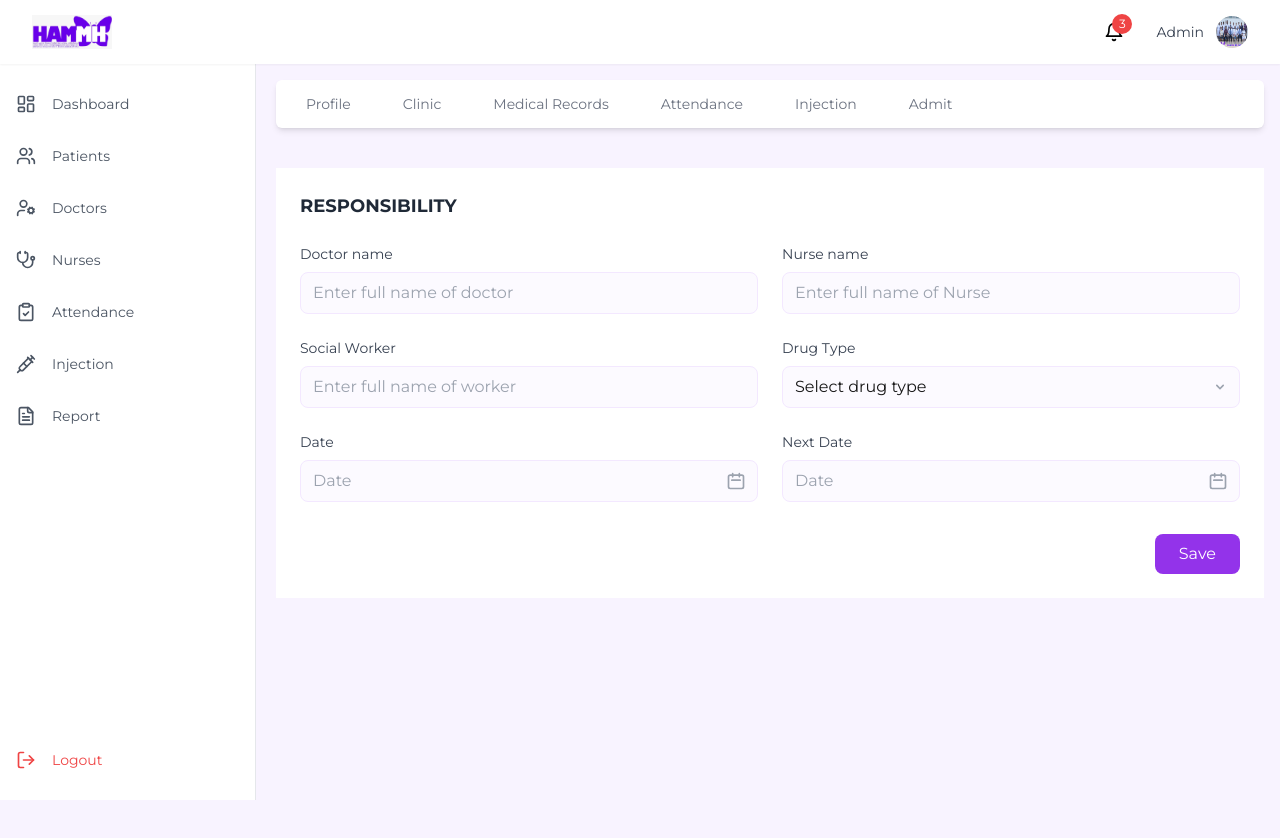
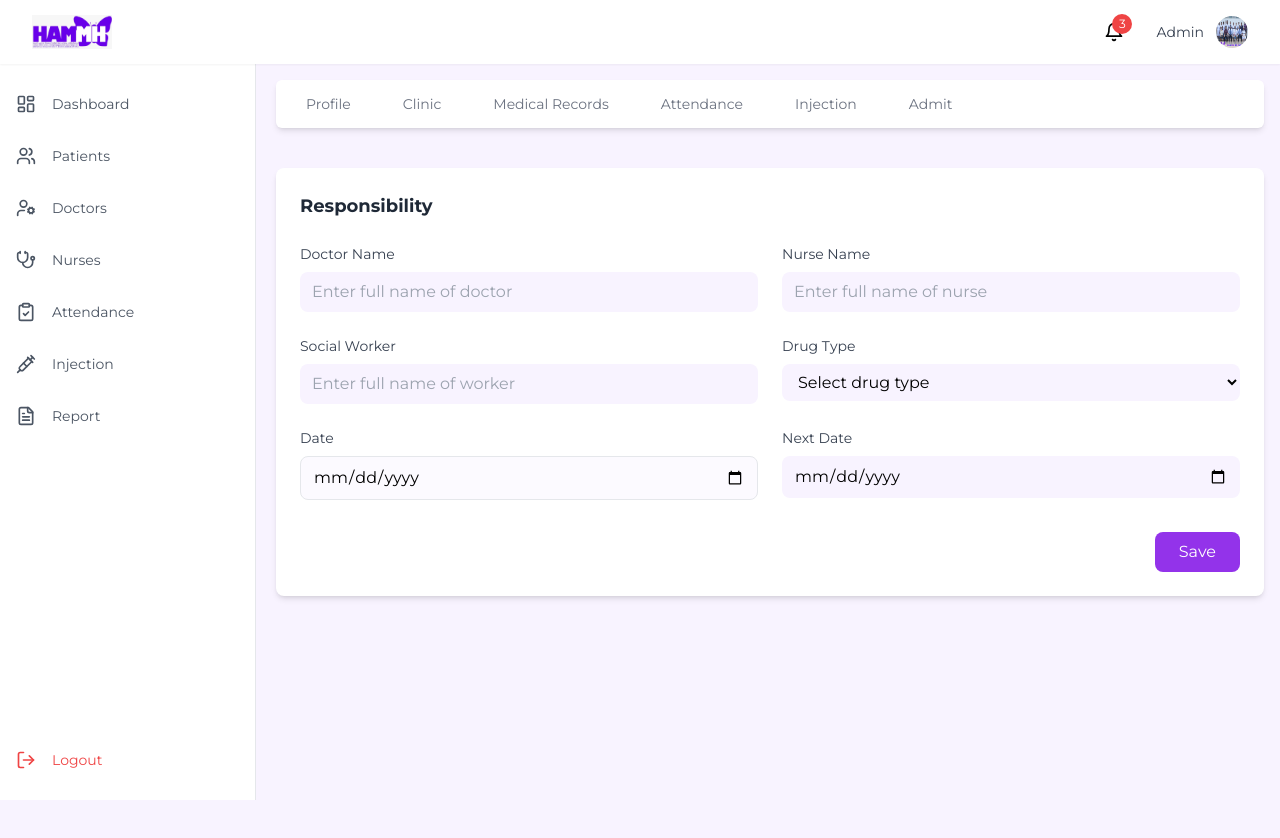
Before and after one commit to Rdilshan/HAMMH, a Next.js app: page /dashboard/patients/1/injection/responsibility in a window 1280 px wide. Shown: the top 838 px of the page. Built offline with nearby package versions, Linux system fonts and the light colour scheme.

Commit message:
injection add new page

```diff
--- a/src/app/dashboard/patients/[id]/injection/page.tsx
+++ b/src/app/dashboard/patients/[id]/injection/page.tsx
@@ -1,6 +1,7 @@
 'use client'
 import React, { useState } from 'react';
 import { BiSolidRightArrow, BiSolidDownArrow } from 'react-icons/bi';
+import { useRouter } from 'next/navigation';
 
 const InjectionRecordsSection = () => {
   const [currentPage, setCurrentPage] = useState(1);
@@ -32,6 +33,7 @@ const InjectionRecordsSection = () => {
   };
 
   const nextInjectionDate = '11:27 AM, Thursday, October 31, 2024';
+  const router = useRouter();
 
   return (
     <div className="p-6 space-y-6">
@@ -47,7 +49,9 @@ const InjectionRecordsSection = () => {
       <div className="bg-white p-6 rounded-lg shadow-sm border border-gray-100">
         <div className="flex justify-between items-center mb-6">
           <h2 className="text-lg font-semibold text-gray-800">INJECTION RECORDS</h2>
-          <button className="bg-purple-600 hover:bg-purple-700 text-white px-4 py-2 rounded-lg transition-colors duration-200 focus:outline-none focus:ring-2 focus:ring-purple-500 focus:ring-opacity-50">
+          <button
+           onClick={() => router.push('/dashboard/patients/20007876887/injection/responsibility')}
+          className="bg-purple-600 hover:bg-purple-700 text-white px-4 py-2 rounded-lg transition-colors duration-200 focus:outline-none focus:ring-2 focus:ring-purple-500 focus:ring-opacity-50">
             Add new records
           </button>
         </div>
--- a/src/app/dashboard/patients/[id]/injection/responsibility/page.tsx
+++ b/src/app/dashboard/patients/[id]/injection/responsibility/page.tsx
@@ -1,101 +1,162 @@
-import React from 'react';
+'use client'
+import React, { useState } from "react";
 
 const ResponsibilityForm = () => {
+
+  const [formData, setFormData] = useState({
+    doctorName: "",
+    nurseName: "",
+    socialWorker: "",
+    drugType: "",
+    date: "",
+    nextDate: "",
+  });
+
+  const handleChange = (e:any) => {
+    const { name, value } = e.target;
+    setFormData((prev) => ({
+      ...prev,
+      [name]: value,
+    }));
+  };
+
+
+  const handleSubmit = (e:any) => {
+    e.preventDefault();
+    console.log("Form Data Submitted:", formData);
+
+  };
+
   return (
-    <div className="p-6 bg-white">
-      <h2 className="text-lg font-semibold text-gray-800 mb-6">RESPONSIBILITY</h2>
+    <form onSubmit={handleSubmit} className="p-6 bg-white shadow-md rounded-lg">
+      <h2 className="text-lg font-semibold text-gray-800 mb-6">Responsibility</h2>
 
       <div className="grid grid-cols-1 md:grid-cols-2 gap-6">
-        {/* Doctor Name */}
+
         <div>
-          <label className="block text-sm font-medium text-gray-700 mb-2">Doctor name</label>
+          <label
+            htmlFor="doctorName"
+            className="block text-sm font-medium text-gray-700 mb-2"
+          >
+            Doctor Name
+          </label>
           <input
             type="text"
+            id="doctorName"
+            name="doctorName"
+            value={formData.doctorName}
+            onChange={handleChange}
             placeholder="Enter full name of doctor"
-            className="w-full px-3 py-2 rounded-lg bg-purple-50/50 border border-purple-100 focus:outline-none focus:ring-2 focus:ring-purple-500/20"
+            className="w-full px-3 py-2 rounded-lg bg-[#F8F3FF] text-black outline-none "
           />
         </div>
 
         {/* Nurse Name */}
         <div>
-          <label className="block text-sm font-medium text-gray-700 mb-2">Nurse name</label>
+          <label
+            htmlFor="nurseName"
+            className="block text-sm font-medium text-gray-700 mb-2"
+          >
+            Nurse Name
+          </label>
           <input
             type="text"
-            placeholder="Enter full name of Nurse"
-            className="w-full px-3 py-2 rounded-lg bg-purple-50/50 border border-purple-100 focus:outline-none focus:ring-2 focus:ring-purple-500/20"
+            id="nurseName"
+            name="nurseName"
+            value={formData.nurseName}
+            onChange={handleChange}
+            placeholder="Enter full name of nurse"
+            className="w-full px-3 py-2 rounded-lg bg-[#F8F3FF] text-black outline-none"
           />
         </div>
 
         {/* Social Worker */}
         <div>
-          <label className="block text-sm font-medium text-gray-700 mb-2">Social Worker</label>
+          <label
+            htmlFor="socialWorker"
+            className="block text-sm font-medium text-gray-700 mb-2"
+          >
+            Social Worker
+          </label>
           <input
             type="text"
+            id="socialWorker"
+            name="socialWorker"
+            value={formData.socialWorker}
+            onChange={handleChange}
             placeholder="Enter full name of worker"
-            className="w-full px-3 py-2 rounded-lg bg-purple-50/50 border border-purple-100 focus:outline-none focus:ring-2 focus:ring-purple-500/20"
+            className="w-full px-3 py-2 rounded-lg bg-[#F8F3FF] text-black outline-none"
           />
         </div>
 
         {/* Drug Type */}
         <div>
-          <label className="block text-sm font-medium text-gray-700 mb-2">Drug Type</label>
-          <div className="relative">
+          <label
+            htmlFor="drugType"
+            className="block text-sm font-medium text-gray-700 mb-2"
+          >
+            Drug Type
+          </label>
           <select
-              className="w-full px-3 py-2 rounded-lg bg-purple-50/50 border border-purple-100 focus:outline-none focus:ring-2 focus:ring-purple-500/20 appearance-none"
+            id="drugType"
+            name="drugType"
+            value={formData.drugType}
+            onChange={handleChange}
+            className="w-full px-3 py-2 rounded-lg bg-[#F8F3FF] text-black outline-none"
           >
             <option value="">Select drug type</option>
-              {/* Add drug type options here */}
+            <option value="type1">Type 1</option>
+            <option value="type2">Type 2</option>
           </select>
-            <div className="absolute inset-y-0 right-0 flex items-center pr-3 pointer-events-none">
-              <svg className="w-4 h-4 text-gray-400" viewBox="0 0 20 20" fill="currentColor">
-                <path fillRule="evenodd" d="M5.293 7.293a1 1 0 011.414 0L10 10.586l3.293-3.293a1 1 0 111.414 1.414l-4 4a1 1 0 01-1.414 0l-4-4a1 1 0 010-1.414z" clipRule="evenodd" />
-              </svg>
-            </div>
-          </div>
         </div>
 
         {/* Date */}
         <div>
-          <label className="block text-sm font-medium text-gray-700 mb-2">Date</label>
-          <div className="relative">
+          <label
+            htmlFor="date"
+            className="block text-sm font-medium text-gray-700 mb-2"
+          >
+            Date
+          </label>
           <input
-              type="text"
-              placeholder="Date"
-              className="w-full px-3 py-2 rounded-lg bg-purple-50/50 border border-purple-100 focus:outline-none focus:ring-2 focus:ring-purple-500/20"
+            type="date"
+            id="date"
+            name="date"
+            value={formData.date}
+            onChange={handleChange}
+            className="w-full px-3 py-2 rounded-lg bg-purple-50/50 border bg-[#F8F3FF] text-black outline-none"
           />
-            <div className="absolute inset-y-0 right-0 flex items-center pr-3">
-              <svg className="w-5 h-5 text-gray-400" fill="none" viewBox="0 0 24 24" stroke="currentColor">
-                <path strokeLinecap="round" strokeLinejoin="round" strokeWidth={2} d="M8 7V3m8 4V3m-9 8h10M5 21h14a2 2 0 002-2V7a2 2 0 00-2-2H5a2 2 0 00-2 2v12a2 2 0 002 2z" />
-              </svg>
-            </div>
-          </div>
         </div>
 
         {/* Next Date */}
         <div>
-          <label className="block text-sm font-medium text-gray-700 mb-2">Next Date</label>
-          <div className="relative">
+          <label
+            htmlFor="nextDate"
+            className="block text-sm font-medium text-gray-700 mb-2"
+          >
+            Next Date
+          </label>
           <input
-              type="text"
-              placeholder="Date"
-              className="w-full px-3 py-2 rounded-lg bg-purple-50/50 border border-purple-100 focus:outline-none focus:ring-2 focus:ring-purple-500/20"
+            type="date"
+            id="nextDate"
+            name="nextDate"
+            value={formData.nextDate}
+            onChange={handleChange}
+            className="w-full px-3 py-2 rounded-lg bg-[#F8F3FF] text-black outline-none"
           />
-            <div className="absolute inset-y-0 right-0 flex items-center pr-3">
-              <svg className="w-5 h-5 text-gray-400" fill="none" viewBox="0 0 24 24" stroke="currentColor">
-                <path strokeLinecap="round" strokeLinejoin="round" strokeWidth={2} d="M8 7V3m8 4V3m-9 8h10M5 21h14a2 2 0 002-2V7a2 2 0 00-2-2H5a2 2 0 00-2 2v12a2 2 0 002 2z" />
-              </svg>
-            </div>
-          </div>
         </div>
       </div>
 
       {/* Save Button */}
       <div className="mt-8 flex justify-end">
-        <button className="px-6 py-2 bg-purple-600 text-white rounded-lg hover:bg-purple-700 transition-colors duration-200 focus:outline-none focus:ring-2 focus:ring-purple-500 focus:ring-opacity-50">
+        <button
+          type="submit"
+          className="px-6 py-2 bg-purple-600 text-white rounded-lg hover:bg-purple-700 transition-colors duration-200 focus:outline-none focus:ring-2 focus:ring-purple-500 focus:ring-opacity-50"
+        >
           Save
         </button>
       </div>
-    </div>
+    </form>
   );
 };
 
--- a/src/app/dashboard/patients/page.tsx
+++ b/src/app/dashboard/patients/page.tsx
@@ -3,6 +3,7 @@ import { FaEdit } from 'react-icons/fa';
 import { BiSolidRightArrow } from "react-icons/bi";
 import { BiSolidDownArrow } from "react-icons/bi";
 import { useState } from 'react';
+import { useRouter } from 'next/navigation';
 
 const PatientsDetails = () => {
     const [searchQuery, setSearchQuery] = useState('');
@@ -24,9 +25,9 @@ const PatientsDetails = () => {
         { patientName: 'Ishara Kumara', NIC: '20003218765', contactNumber: '0768765432', address: 'Gampaha' },
     ];
 
-    const handleSearch = () => {
-        setCurrentPage(1);
-    };
+
+
+
 
     const handleCategoryChange = (e: any) => {
         setSelectedCategory(e.target.value);
@@ -59,11 +60,16 @@ const PatientsDetails = () => {
         setExpandedRow(expandedRow === index ? null : index);
     };
 
+    const router = useRouter();
+
+
     return (
         <div className="px-4 py-4 bg-[#F8F3FF]">
             <div className="flex flex-col md:flex-row justify-between items-center mb-5">
                 <h2 className="text-2xl font-bold text-black uppercase">Patients Details</h2>
-                <button className="mt-2 md:mt-0 bg-purple-600 text-white rounded-md py-2 px-4">
+                <button
+               onClick={() => router.push('/dashboard/patients/register')}
+                className="mt-2 md:mt-0 bg-purple-600 text-white rounded-md py-2 px-4">
                     Add New
                 </button>
             </div>
@@ -117,7 +123,9 @@ const PatientsDetails = () => {
                                         <td className="px-4 py-6 text-center hidden md:table-cell">{patient.contactNumber}</td>
                                         <td className="px-4 py-6 text-center hidden md:table-cell">{patient.address}</td>
                                         <td className="px-4 py-6 text-center">
-                                            <button className="text-yellow-600">
+                                            <button className="text-yellow-600"
+                                            onClick={() => router.push(`/dashboard/patients/${patient.NIC}`)}
+                                            >
                                                 <FaEdit />
                                             </button>
                                         </td>
```
Also changed, not shown: src/app/dashboard/patients/register/page.tsx (+7 -7 lines). Lines whose indentation alone changed are shown as unchanged.
